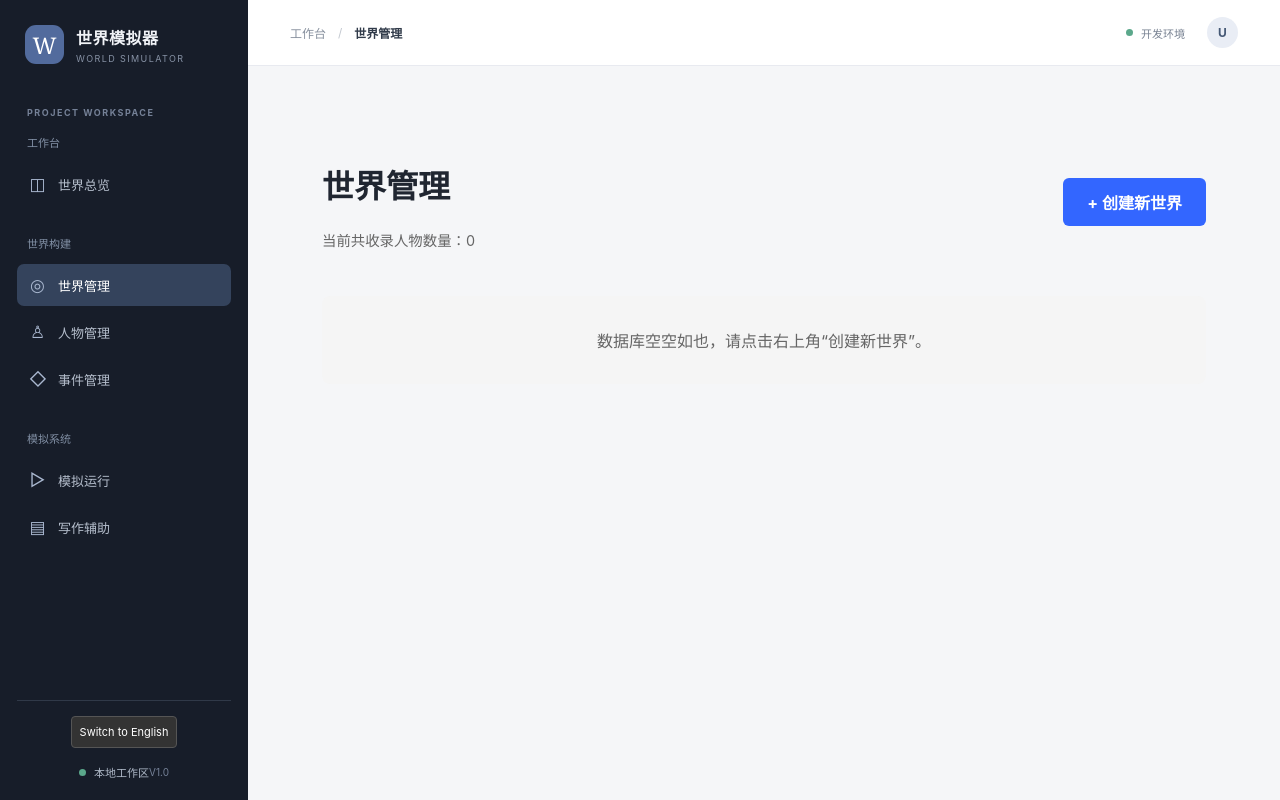
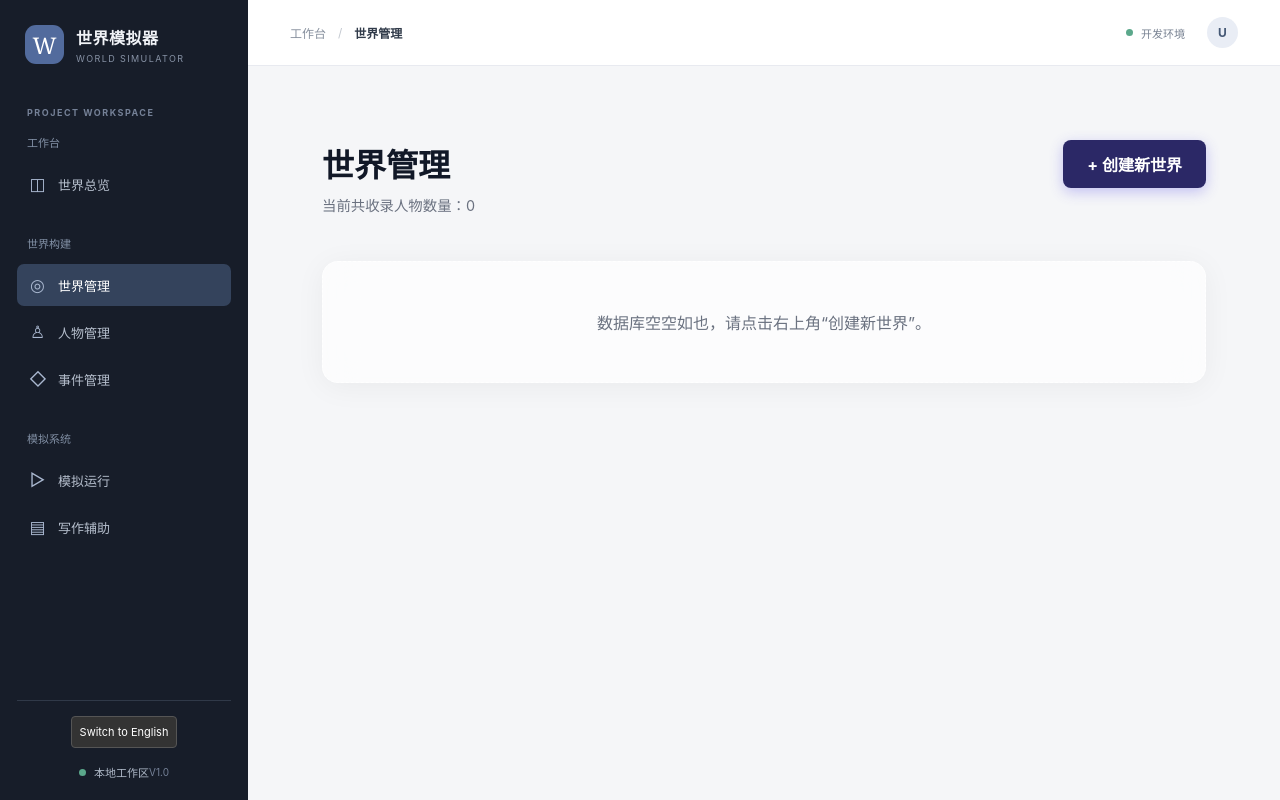
Before and after one commit to lan597139-art/world-simulator, a React (Vite) app: page / in a window 1280 px wide. Both pictures are taken after a click on the button "+ 创建世界". Built offline with nearby package versions, Linux system fonts and the light colour scheme.

Commit message:
style: 更新世界管理页面玻璃质感与深色模式

```diff
--- a/src/pages/WorldsPage.tsx
+++ b/src/pages/WorldsPage.tsx
@@ -10,7 +10,7 @@ export default function WorldsPage({
   dict
 }: {
   onOpenWorldBuilding: (id: string) => void,
-  onOpenCharacterList: (worldId: string, worldName: string) => void, // ✅ 加上 worldName
+  onOpenCharacterList: (worldId: string, worldName: string) => void,
   lang: string,
   dict: any
 }) {
@@ -52,45 +52,69 @@ export default function WorldsPage({
     }
   }
 
-  if (loading) return <div style={{ padding: '2rem' }}>Loading...</div>
+  if (loading) return <div style={{ padding: '2rem', color: 'var(--text-main)' }}>Loading...</div>
 
   return (
-    <div style={{ padding: '2rem' }}>
-      <div style={{ display: 'flex', justifyContent: 'space-between', alignItems: 'center' }}>
+    <div style={{ padding: '2rem', maxWidth: '1200px', margin: '0 auto' }}>
+      <div style={{ display: 'flex', justifyContent: 'space-between', alignItems: 'flex-start', marginBottom: '2rem' }}>
         <div>
-          <h1>{dict?.worlds || '世界管理'}</h1>
-          <p style={{ color: '#666', fontSize: '0.9rem', marginTop: '0.5rem' }}>
+          <h1 style={{ margin: 0, color: 'var(--text-main)' }}>{dict?.worlds || '世界管理'}</h1>
+          <p style={{ color: 'var(--text-muted)', fontSize: '0.9rem', marginTop: '0.5rem' }}>
             {lang === 'zh' ? `当前共收录人物数量：${totalCharacters}` : `Total Characters: ${totalCharacters}`}
           </p>
         </div>
-        <button onClick={() => onOpenWorldBuilding('')} style={{ padding: '0.75rem 1.5rem', background: '#3366ff', color: '#fff', border: 'none', borderRadius: '6px', cursor: 'pointer', fontWeight: 'bold' }}>
+        <button
+          onClick={() => onOpenWorldBuilding('')}
+          style={{
+            padding: '0.75rem 1.5rem',
+            background: 'var(--primary-color)',
+            color: '#fff',
+            border: 'none',
+            borderRadius: '8px',
+            cursor: 'pointer',
+            fontWeight: 'bold',
+            boxShadow: '0 4px 14px rgba(79, 70, 229, 0.3)'
+          }}
+        >
           {lang === 'zh' ? '+ 创建新世界' : '+ New World'}
         </button>
       </div>
 
-      <div style={{ marginTop: '2rem', display: 'grid', gridTemplateColumns: 'repeat(auto-fill, minmax(300px, 1fr))', gap: '1.5rem' }}>
+      <div style={{ display: 'grid', gridTemplateColumns: 'repeat(auto-fill, minmax(300px, 1fr))', gap: '1.5rem' }}>
         {worlds.length === 0 ? (
-          <div style={{ padding: '2rem', background: '#f5f5f5', borderRadius: '8px', color: '#666', gridColumn: '1 / -1', textAlign: 'center' }}>
+          <div
+            className="glass-card"
+            style={{ padding: '3rem', color: 'var(--text-muted)', gridColumn: '1 / -1', textAlign: 'center', borderStyle: 'dashed' }}
+          >
             {lang === 'zh' ? '数据库空空如也，请点击右上角“创建新世界”。' : 'No worlds found. Click "New World" to start.'}
           </div>
         ) : (
           worlds.map(w => (
-            <div key={w.id} style={{ border: '1px solid #ddd', padding: '1.5rem', borderRadius: '8px', background: '#fff', display: 'flex', flexDirection: 'column' }}>
-              <h3 style={{ marginTop: 0 }}>{w.name}</h3>
-              <p style={{ color: '#666', fontSize: '0.85rem', margin: '0 0 0.5rem 0' }}>ID: {w.id}</p>
-              <p style={{ color: '#666', fontSize: '0.9rem', flex: 1 }}>{w.description || '-'}</p>
+            // 核心改动：使用 glass-card
+            <div key={w.id} className="glass-card" style={{ padding: '1.5rem', display: 'flex', flexDirection: 'column' }}>
+              <h3 style={{ marginTop: 0, color: 'var(--text-main)' }}>{w.name}</h3>
+              <p style={{ color: 'var(--text-muted)', fontSize: '0.85rem', margin: '0 0 0.5rem 0' }}>ID: {w.id}</p>
+              <p style={{ color: 'var(--text-muted)', fontSize: '0.9rem', flex: 1 }}>{w.description || '-'}</p>
 
-              <div style={{ display: 'flex', flexWrap: 'wrap', gap: '0.5rem', marginTop: '1rem' }}>
-                <button onClick={() => onOpenWorldBuilding(w.id)} style={{ flex: 1, padding: '0.5rem', background: '#3b5998', color: '#fff', border: 'none', borderRadius: '4px', cursor: 'pointer' }}>
+              <div style={{ display: 'flex', flexWrap: 'wrap', gap: '0.5rem', marginTop: '1.5rem', paddingTop: '1rem', borderTop: '1px solid var(--card-border)' }}>
+                <button
+                  onClick={() => onOpenWorldBuilding(w.id)}
+                  style={{ flex: 1, padding: '0.6rem', background: 'var(--primary-color)', color: '#fff', border: 'none', borderRadius: '6px', cursor: 'pointer', fontWeight: 500 }}
+                >
                   {lang === 'zh' ? '进入建设配置' : 'Configure'}
                 </button>
 
-                {/* ✅ 传 w.id 和 w.name */}
-                <button onClick={() => onOpenCharacterList(w.id, w.name)} style={{ flex: 1, padding: '0.5rem', background: '#f3e8ff', color: '#7c3aed', border: 'none', borderRadius: '4px', cursor: 'pointer', fontWeight: 'bold' }}>
+                <button
+                  onClick={() => onOpenCharacterList(w.id, w.name)}
+                  style={{ flex: 1, padding: '0.6rem', background: 'rgba(139, 92, 246, 0.15)', color: '#8b5cf6', border: '1px solid rgba(139, 92, 246, 0.3)', borderRadius: '6px', cursor: 'pointer', fontWeight: 600 }}
+                >
                   {lang === 'zh' ? '人物管理' : 'Characters'}
                 </button>
 
-                <button onClick={() => handleDelete(w.id)} style={{ padding: '0.5rem 1rem', background: '#dc3545', color: '#fff', border: 'none', borderRadius: '4px', cursor: 'pointer' }}>
+                <button
+                  onClick={() => handleDelete(w.id)}
+                  style={{ padding: '0.6rem 1rem', background: 'rgba(239, 68, 68, 0.1)', color: 'var(--danger-color)', border: '1px solid rgba(239, 68, 68, 0.2)', borderRadius: '6px', cursor: 'pointer' }}
+                >
                   {lang === 'zh' ? '删除' : 'Delete'}
                 </button>
               </div>
```
